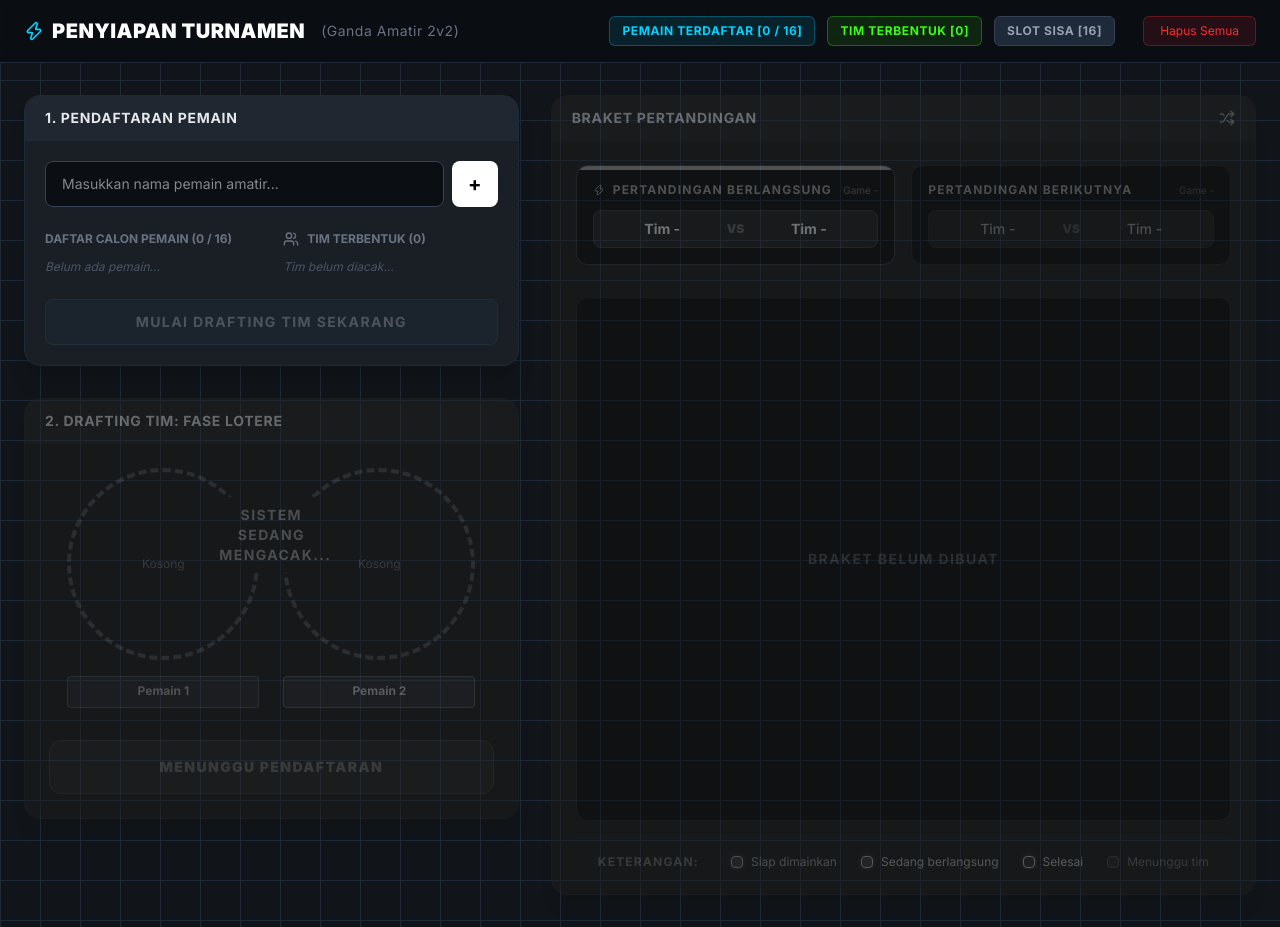
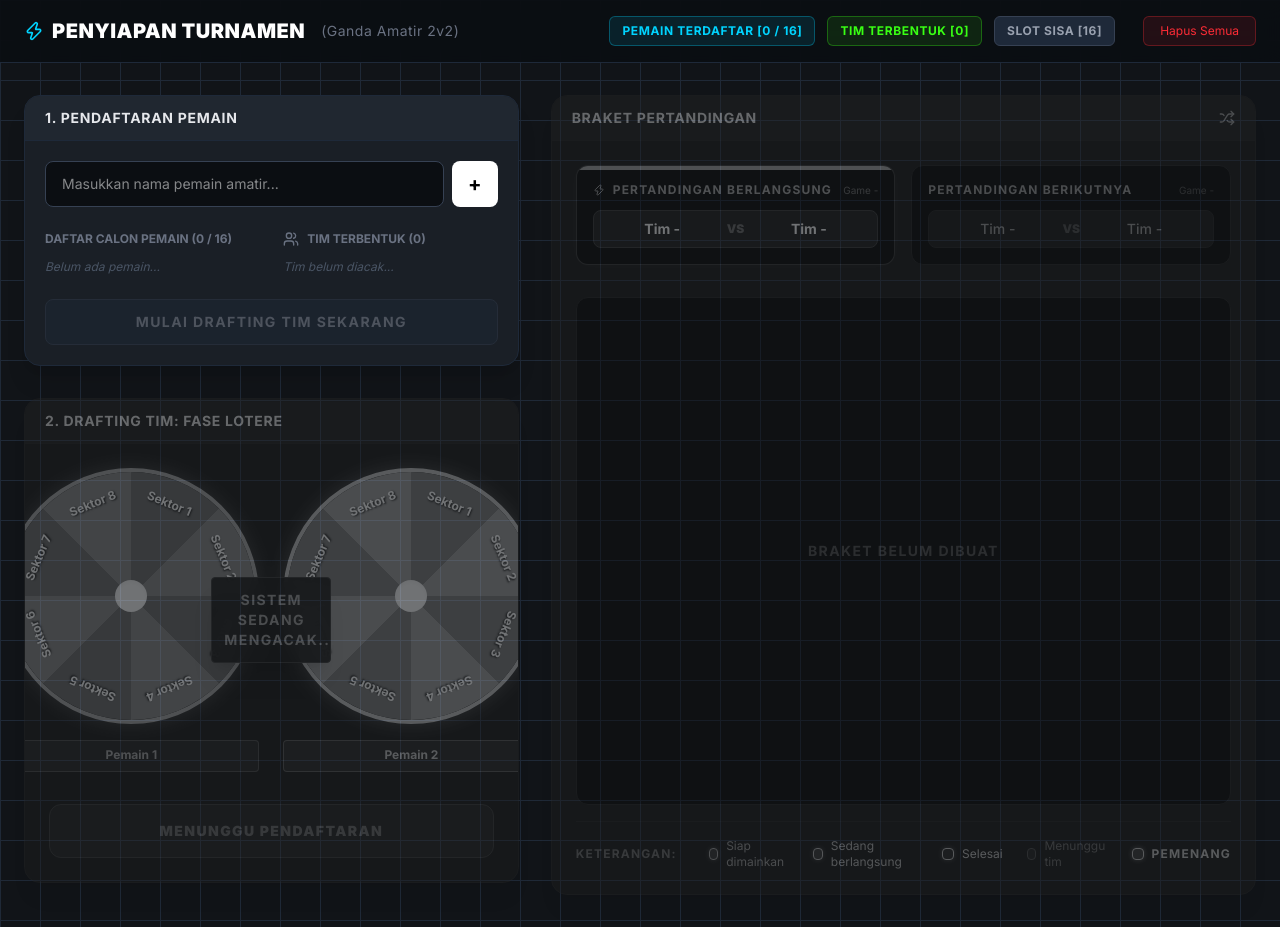
Before and after one commit to Dhani1141/skor-bulutangkis, a Next.js app: page / in a window 1280 px wide. Built offline with nearby package versions, Linux system fonts and the light colour scheme.

Commit message:
feat: implement drafting finished and grand champion UI states

```diff
--- a/src/app/page.tsx
+++ b/src/app/page.tsx
@@ -33,18 +33,15 @@ function CircularWheel({ players, targetPlayerId, onFinish, colorTheme }: { play
     }
   }, [targetPlayerId, players]); // eslint-disable-line react-hooks/exhaustive-deps
 
-  const sliceAngle = players.length > 0 ? 360 / players.length : 360;
+  let displayPlayers = players;
+  if (players.length === 0) {
+    displayPlayers = Array.from({length: 8}).map((_, i) => ({id: String(i), name: `Sektor ${i+1}`}));
+  }
+
+  const sliceAngle = displayPlayers.length > 0 ? 360 / displayPlayers.length : 360;
   const colors = colorTheme === 'blue'
     ? ['#0088cc', '#00aaff']
     : ['#1e90ff', '#32cd32']; // We'll refine colors later
-
-  if (players.length === 0) {
-    return (
-      <div className={`w-48 h-48 rounded-full border-4 border-dashed border-gray-600 flex items-center justify-center`}>
-         <span className="text-gray-500 text-xs">Kosong</span>
-      </div>
-    );
-  }
 
   return (
     <div className="relative w-48 h-48 sm:w-64 sm:h-64 rounded-full overflow-hidden border-4 shadow-lg transition-transform duration-[3500ms] ease-[cubic-bezier(0.2,0.8,0.2,1)]"
@@ -56,11 +53,11 @@ function CircularWheel({ players, targetPlayerId, onFinish, colorTheme }: { play
 
          {/* Simple pie slices using conic-gradient (approximate for now, better to use absolute positioned divs if we want text) */}
          <div className="absolute inset-0" style={{
-             background: `conic-gradient(${players.map((p, i) => `${colors[i % 2]} ${i * sliceAngle}deg ${(i + 1) * sliceAngle}deg`).join(', ')})`
+             background: `conic-gradient(${displayPlayers.map((p, i) => `${colors[i % 2]} ${i * sliceAngle}deg ${(i + 1) * sliceAngle}deg`).join(', ')})`
          }} />
 
          {/* Text labels */}
-         {players.map((p, i) => {
+         {displayPlayers.map((p, i) => {
            const midAngle = (i * sliceAngle) + (sliceAngle / 2);
            return (
              <div key={p.id} className="absolute inset-0 flex items-start justify-center text-xs font-bold text-white pt-4"
@@ -279,31 +276,31 @@ export default function DashboardPage() {
                    {/* Wheel 1 */}
                    <div className="flex flex-col items-center">
                       <CircularWheel
-                        players={remainingPlayers}
+                        players={phase === 'drafting' && remainingPlayers.length === 0 && finalTeams.length > 0 ? [finalTeams[finalTeams.length - 1].players[0]] : remainingPlayers}
                         targetPlayerId={targetIdP1}
                         onFinish={handleSpinFinish}
                         colorTheme="blue"
                       />
                       <div className="mt-4 bg-[#00D4FF]/10 border border-[#00D4FF]/30 px-4 py-1.5 rounded text-[#00D4FF] font-bold text-xs text-center w-full min-h-[32px]">
-                         {currentTeam.length >= 1 ? currentTeam[0].name : 'Pemain 1'}
+                         {phase === 'drafting' && remainingPlayers.length === 0 && finalTeams.length > 0 ? `TERPILIH: ${finalTeams[finalTeams.length - 1].players[0].name} (Tim Biru)` : currentTeam.length >= 1 ? currentTeam[0].name : 'Pemain 1'}
                       </div>
                    </div>
 
                    {/* Center text */}
-                   <div className="text-center font-bold text-gray-400 text-xs sm:text-sm uppercase tracking-widest max-w-[120px] absolute top-1/2 left-1/2 -translate-x-1/2 -translate-y-[120%] bg-[#1a1f26] p-2 rounded z-10">
-                      SISTEM SEDANG MENGACAK...
+                   <div className="text-center font-bold text-gray-400 text-xs sm:text-sm uppercase tracking-widest max-w-[120px] absolute top-1/2 left-1/2 -translate-x-1/2 -translate-y-1/2 bg-[#1a1f26]/90 backdrop-blur p-3 rounded z-10 border border-gray-700 shadow-xl">
+                      {phase === 'drafting' && remainingPlayers.length === 0 ? 'Draf Tim Selesai! Tim Baru Terbentuk!' : 'SISTEM SEDANG MENGACAK...'}
                    </div>
 
                    {/* Wheel 2 */}
                    <div className="flex flex-col items-center">
                       <CircularWheel
-                        players={remainingPlayers}
+                        players={phase === 'drafting' && remainingPlayers.length === 0 && finalTeams.length > 0 ? [finalTeams[finalTeams.length - 1].players[1]] : remainingPlayers}
                         targetPlayerId={targetIdP2}
                         onFinish={handleSpinFinish}
                         colorTheme="green"
                       />
                       <div className="mt-4 bg-[#39FF14]/10 border border-[#39FF14]/30 px-4 py-1.5 rounded text-[#39FF14] font-bold text-xs text-center w-full min-h-[32px]">
-                         {currentTeam.length >= 2 ? currentTeam[1].name : 'Pemain 2'}
+                         {phase === 'drafting' && remainingPlayers.length === 0 && finalTeams.length > 0 ? `TERPILIH: ${finalTeams[finalTeams.length - 1].players[1].name} (Tim Hijau)` : currentTeam.length >= 2 ? currentTeam[1].name : 'Pemain 2'}
                       </div>
                    </div>
                  </div>
@@ -314,10 +311,15 @@ export default function DashboardPage() {
                      {isSpinning ? 'MEMUTAR...' : 'ACAK PEMAIN'}
                    </button>
                  ) : phase === 'drafting' && remainingPlayers.length === 0 ? (
-                   <button onClick={() => finalizeDrafting()}
-                           className="w-full bg-white text-black py-4 rounded-xl font-black text-sm tracking-widest uppercase hover:bg-gray-200 transition shadow-[0_0_15px_rgba(255,255,255,0.4)]">
-                     KONFIRMASI TIM & BUAT BRAKET
-                   </button>
+                   <div className="flex gap-4">
+                     <button disabled className="w-1/3 bg-gray-700 text-gray-400 py-4 rounded-xl font-black text-sm tracking-widest uppercase opacity-50 cursor-not-allowed">
+                       ACAK LAGI
+                     </button>
+                     <button onClick={() => finalizeDrafting()}
+                             className="w-2/3 bg-[#00D4FF] text-black py-4 rounded-xl font-black text-sm tracking-widest uppercase hover:bg-[#00D4FF]/90 transition shadow-[0_0_20px_rgba(0,212,255,0.6)] border border-[#00D4FF]">
+                       KONFIRMASI TIM
+                     </button>
+                   </div>
                  ) : (
                    <div className="w-full bg-gray-800 text-gray-500 py-4 rounded-xl font-black text-sm tracking-widest uppercase text-center border border-gray-700">
                      MENUNGGU PENDAFTARAN
@@ -339,6 +341,25 @@ export default function DashboardPage() {
 
                 <div className="p-6 flex-1 flex flex-col">
                    {/* Top Active Matches Banner */}
+                   {phase === 'finished' && store.champion ? (
+                      <div className="mb-8 relative rounded-2xl overflow-hidden bg-gradient-to-br from-yellow-900/40 via-black to-yellow-900/20 border border-yellow-500/50 shadow-[0_0_40px_rgba(250,204,21,0.2)] p-8 text-center flex flex-col items-center justify-center">
+                        <div className="absolute inset-0 pointer-events-none bg-[url('/confetti.png')] opacity-30 mix-blend-screen" />
+                        <h3 className="text-yellow-400 font-black text-4xl tracking-widest drop-shadow-[0_0_10px_rgba(250,204,21,0.8)] mb-6">
+                           JUARA TURNAMEN: GRAND FINAL
+                        </h3>
+                        <div className="flex items-center gap-8 z-10">
+                           <Trophy className="w-24 h-24 text-yellow-400 drop-shadow-[0_0_20px_rgba(250,204,21,0.8)] animate-pulse" />
+                           <div className="bg-[#111]/80 backdrop-blur border-2 border-yellow-500 rounded-xl p-6 shadow-[0_0_30px_rgba(250,204,21,0.4)]">
+                              <div className="text-yellow-400 text-xs font-black tracking-widest mb-2">PEMENANG MUTLAK</div>
+                              <div className="flex items-center gap-4">
+                                 <div className="text-white font-black text-2xl">{store.champion.name} <span className="text-gray-400 text-sm ml-2">({store.champion.players[0].name} & {store.champion.players[1].name})</span></div>
+                                 <div className="text-yellow-400 font-black text-3xl">21 - 0</div>
+                                 <Trophy className="w-6 h-6 text-yellow-400" />
+                              </div>
+                           </div>
+                        </div>
+                      </div>
+                   ) : (
                    <div className="grid grid-cols-1 md:grid-cols-2 gap-4 mb-8">
                       {/* Ongoing Match */}
                       <div className="bg-[#0b0e12] border border-[#00D4FF]/30 rounded-xl p-4 shadow-[0_0_15px_rgba(0,212,255,0.05)] relative overflow-hidden">
@@ -383,6 +404,7 @@ export default function DashboardPage() {
                         </div>
                       </div>
                    </div>
+                   )}
 
                    {/* Main Bracket Area */}
                    <div className="flex-1 rounded-xl bg-[#0b0e12] border border-gray-800 p-2 overflow-x-auto custom-scrollbar relative">
@@ -413,6 +435,10 @@ export default function DashboardPage() {
                       <div className="flex items-center gap-2">
                         <div className="w-3 h-3 bg-gray-800 border border-gray-600 rounded-sm"></div>
                         <span className="text-xs text-gray-500">Menunggu tim</span>
+                      </div>
+                      <div className="flex items-center gap-2">
+                        <div className="w-3 h-3 bg-yellow-400/20 border border-yellow-400 rounded-sm shadow-[0_0_5px_rgba(250,204,21,0.4)]"></div>
+                        <span className="text-xs text-yellow-400 font-bold tracking-widest">PEMENANG</span>
                       </div>
                    </div>
                 </div>
```
